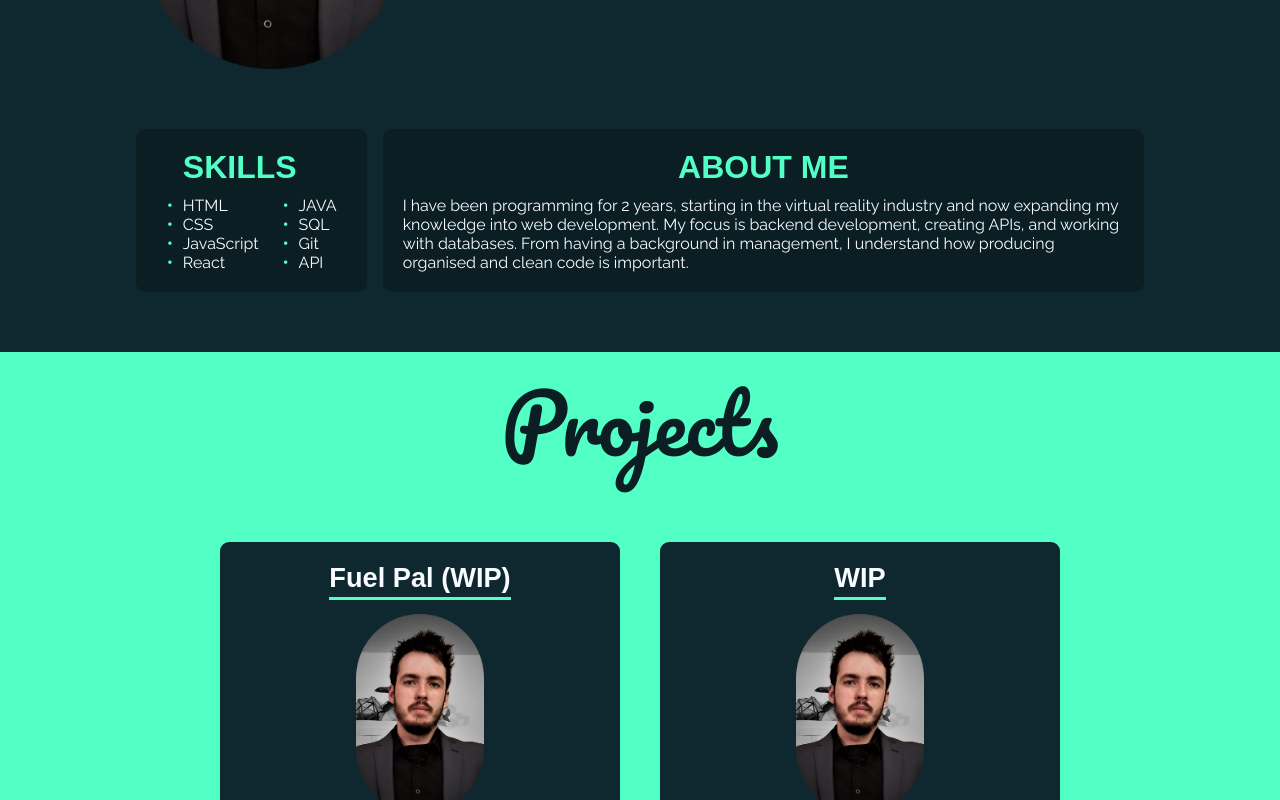
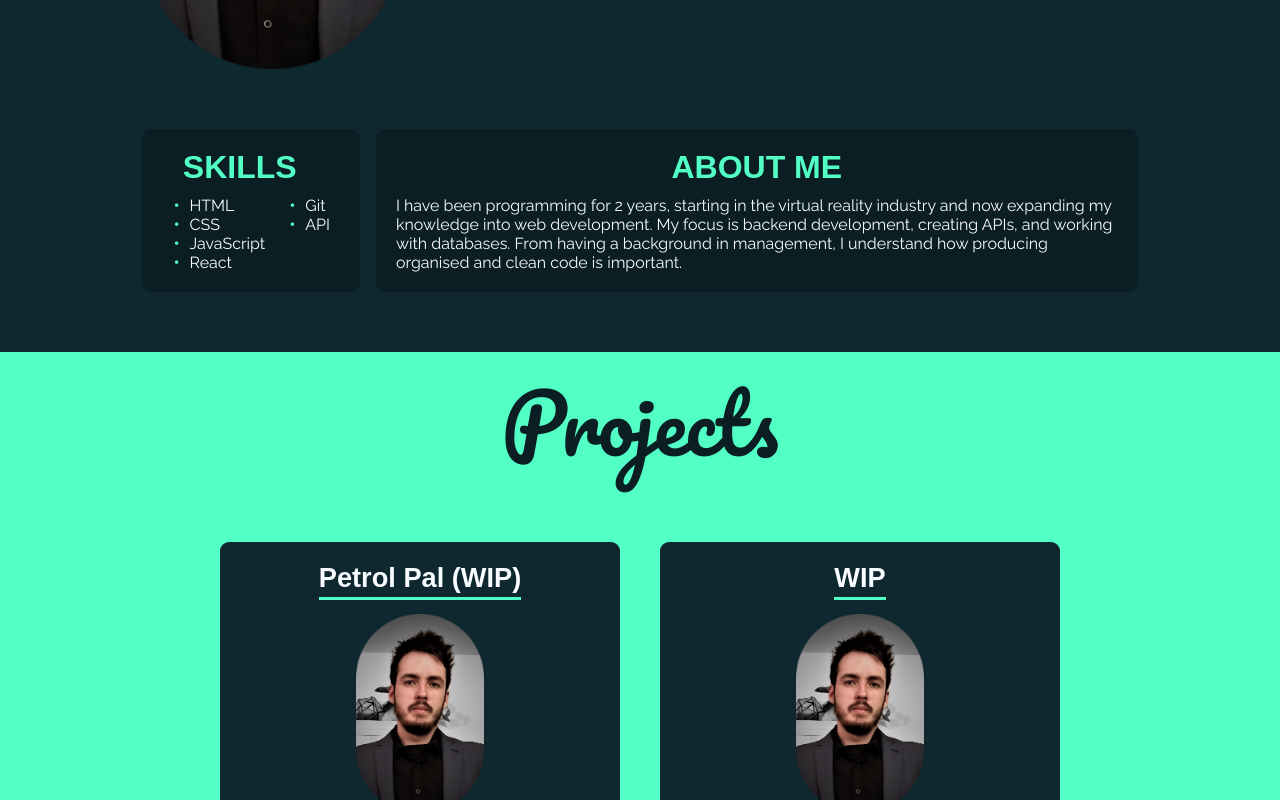
Before and after one commit to johnw-north/react-portfolio, a React (Create React App) app: page / in a window 1280 px wide. Shown: the part 467-1267 px from the top of the page. Built offline with nearby package versions, Linux system fonts and the light colour scheme; a web font is replaced by a local one.

Commit message:
fix cv and skills

```diff
--- a/src/components/About.js
+++ b/src/components/About.js
@@ -13,8 +13,6 @@ function About() {
               <li>React</li>
             </ul>
             <ul>
-              <li>JAVA</li>
-              <li>SQL</li>
               <li>Git</li>
               <li>API</li>
             </ul>
--- a/src/components/Projects.js
+++ b/src/components/Projects.js
@@ -7,7 +7,7 @@ function Projects() {
         <h1 className="projects__title">Projects</h1>
         <div className="projects__container">
           <Card
-            title="Fuel Pal (WIP)"
+            title="Petrol Pal (WIP)"
             image={profilePic}
             description="Lorem ipsum dolor sit amet, consectetur adipiscing elit, sed do eiusmod tempor incididunt ut labore et dolore magna aliqua. Ut enim ad minim veniam, quis nostrud exercitation ullamco laboris nisi ut aliquip ex ea commodo consequat."
             github=""
```
Also changed, not shown: 1 other file (tests, documents, lock files or other folders).
